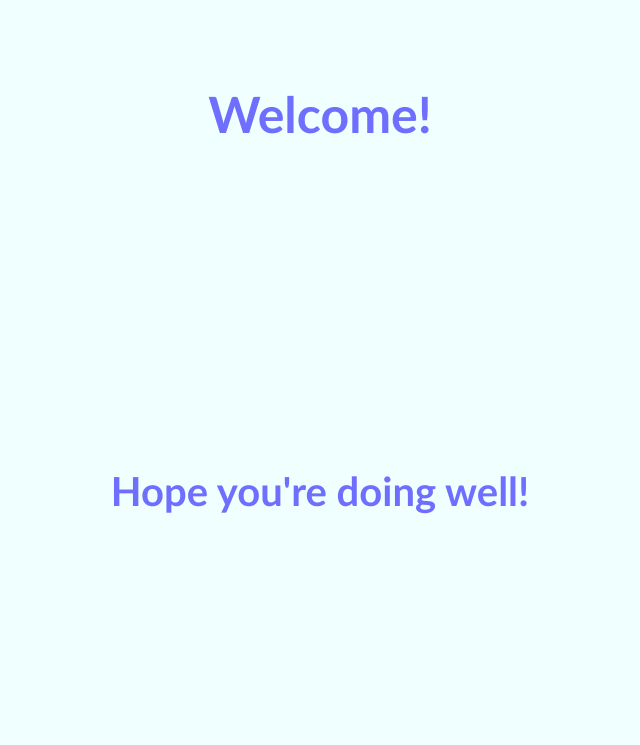
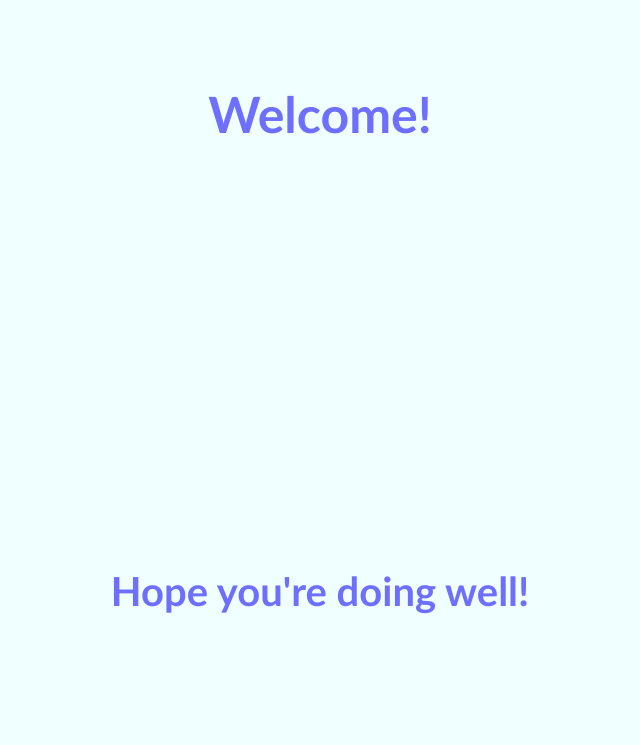
Before and after one commit to jlzfzo/jlzfzo.github.io, a plain HTML site: page index.html in a window 1280 px wide. Shown: the top 745 px of the page, without its empty margins (320-960 px from the left). Drawn offline with Linux system fonts and the light colour scheme.

Commit message:
Update style.css

```diff
--- a/style.css
+++ b/style.css
@@ -8,7 +8,7 @@ h1{
 	padding-left: 2em;
 	padding-right: 2em;
 	padding-top: 1em;
-	padding-bottom: 5em;
+	padding-bottom: 7em;
 	font-size: 50px;
 	font-family: 'Trebuchet MS', 'Lucida Sans Unicode', 'Lucida Grande', 'Lucida Sans', Arial, sans-serif;
 }
@@ -18,7 +18,7 @@ h2{
 	padding-left: 2em;
 	padding-right: 2em;
 	padding-top: 1em;
-	padding-bottom: 5em;
+	padding-bottom: 7em;
 	font-size: 40px;
 	font-family: 'Trebuchet MS', 'Lucida Sans Unicode', 'Lucida Grande', 'Lucida Sans', Arial, sans-serif;
 }
```
